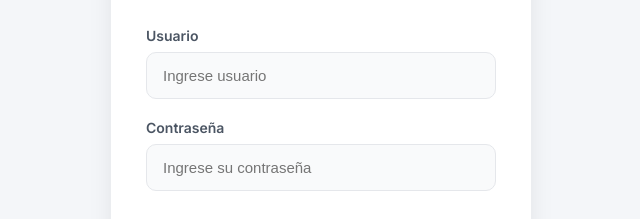
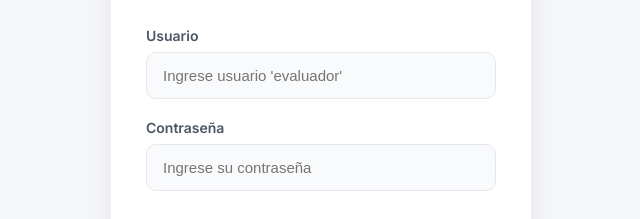
Before and after one commit to L21660166/CheckDigital, a plain HTML site: page index.html in a window 1280 px wide. Shown: the part 306-525 px from the top of the page, 319-959 px from the left. Drawn offline with Linux system fonts and the light colour scheme.

Commit message:
Update index.html

```diff
--- a/index.html
+++ b/index.html
@@ -193,7 +193,7 @@
     <form id="loginForm">
       <div class="form-group">
         <label for="username">Usuario</label>
-        <input type="text" id="username" placeholder="Ingrese usuario" required autocomplete="username">
+        <input type="text" id="username" placeholder="Ingrese usuario 'evaluador' " required autocomplete="username">
       </div>
 
       <div class="form-group">
```
